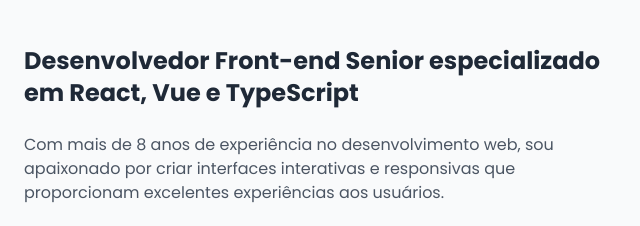
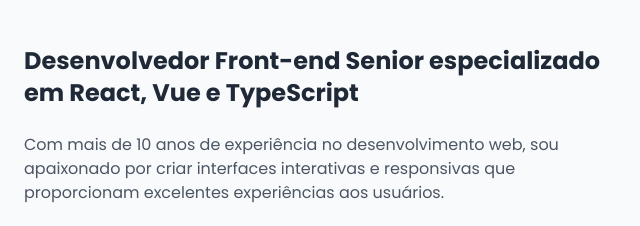
Before and after one commit to s1lvxn/portfolio, an Astro site: page / in a window 1280 px wide. Shown: the part 920-1146 px from the top of the page, 640-1280 px from the left. Built offline with nearby package versions, Linux system fonts and the light colour scheme; Astro itself is replaced by a stand-in of ours.

Commit message:
feat: ajuste about

```diff
--- a/src/components/sections/About.astro
+++ b/src/components/sections/About.astro
@@ -24,7 +24,7 @@
       <h3 class="text-2xl font-bold">Desenvolvedor Front-end Senior especializado em React, Vue e TypeScript</h3>
 
       <p class="text-gray-600 dark:text-gray-300">
-        Com mais de 8 anos de experiência no desenvolvimento web, sou apaixonado por criar interfaces interativas e responsivas que proporcionam excelentes experiências aos usuários.
+        Com mais de 10 anos de experiência no desenvolvimento web, sou apaixonado por criar interfaces interativas e responsivas que proporcionam excelentes experiências aos usuários.
       </p>
 
       <p class="text-gray-600 dark:text-gray-300">
```
